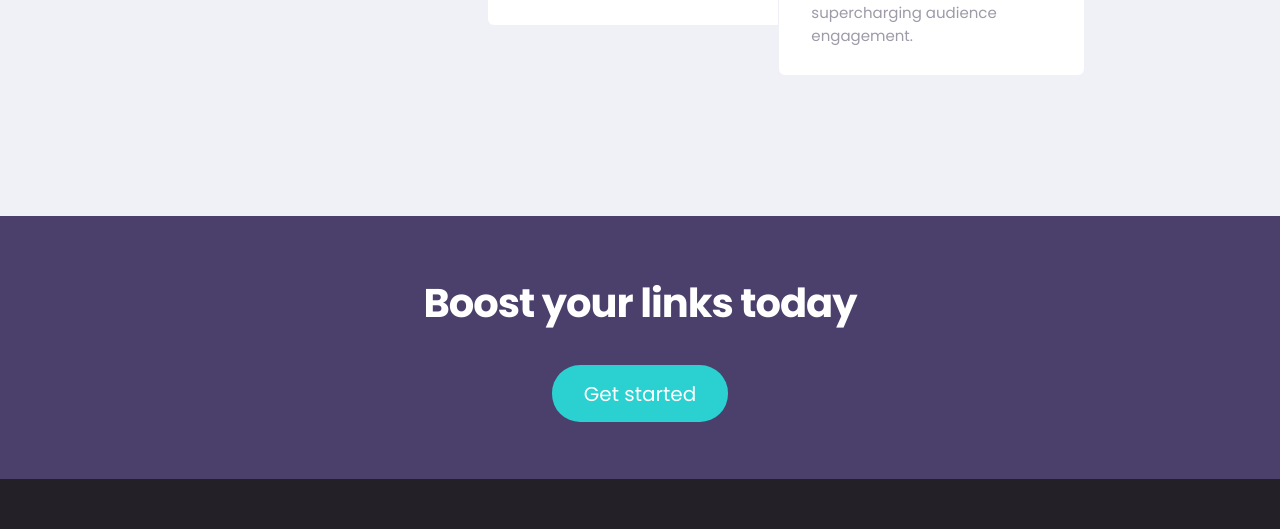
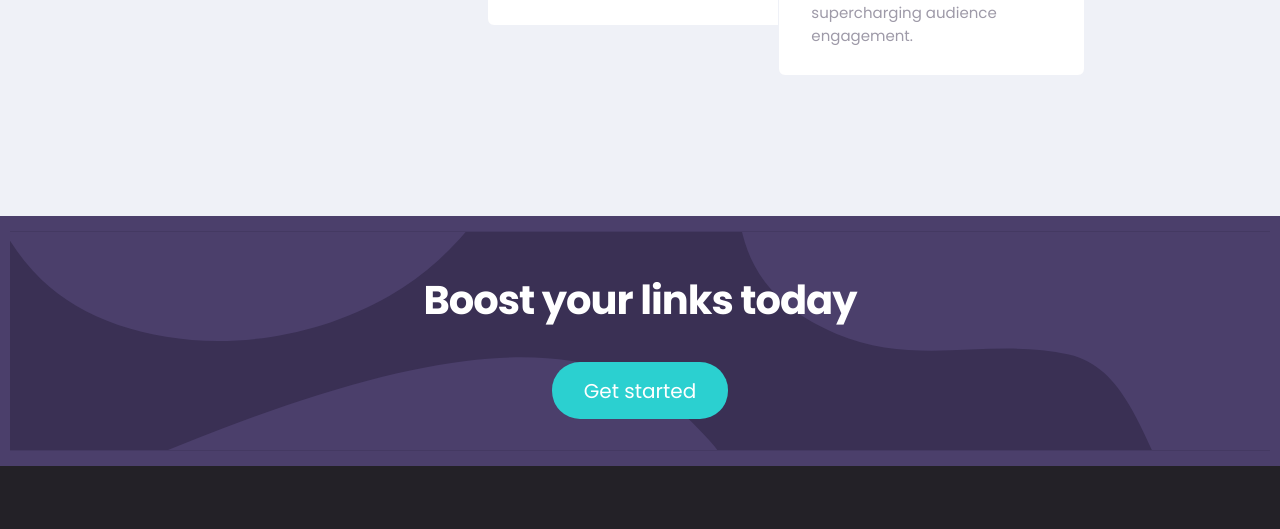
Before and after one commit to sardornv/exam, a plain HTML site: page index.html in a window 1280 px wide. Shown: the part 1628-2157 px from the top of the page. Drawn offline with Linux system fonts and the light colour scheme.

Commit message:
cta background change

```diff
--- a/css/style.css
+++ b/css/style.css
@@ -82,7 +82,7 @@ a{
     font-size: 16px;
     font-style: "Bold";
     position: relative;
-   right: 250px;
+    right: 150px;
 }
 
 .header-link:hover{
@@ -273,10 +273,10 @@ a{
 /* CTA  */
 .cta{
     background-color: #4b3f6b;
+    max-height: 250px;
 }
 
 .cta-title{
-    padding-top: 57px;
     color: white;
     font-family: "Poppins",sans-serif;
     font-size: 40px;
@@ -289,14 +289,23 @@ a{
     align-items: center;
     justify-content: center;
     flex-direction: column;
+    position: relative;
+    bottom: 200px;
 }
 
 .cta-button{
     margin-top: 32px;
-    margin-bottom: 57px;
     font-family: "Poppins",sans-serif;
     font-size: 20px;
     font-style: bold;
+}
+
+.cta-background{
+    width: 100%;
+    height: 250px;
+    background-size: cover;
+    background-repeat: no-repeat;
+    background-position: center;
 }
 
 /* FOOTER  */
--- a/index.html
+++ b/index.html
@@ -84,6 +84,7 @@
           <!-- CTA  -->
            <section class="cta">
             <div class="container">
+                <img class="cta-background" src="./images/cta-background.svg" alt="fon">
                <div class="cta-box">
                 <h2 class="cta-title">Boost your links today</h2>
                 <a class="button cta-button" href="#">Get started</a>
```
Also changed, not shown: images/cta-background.svg (added).
